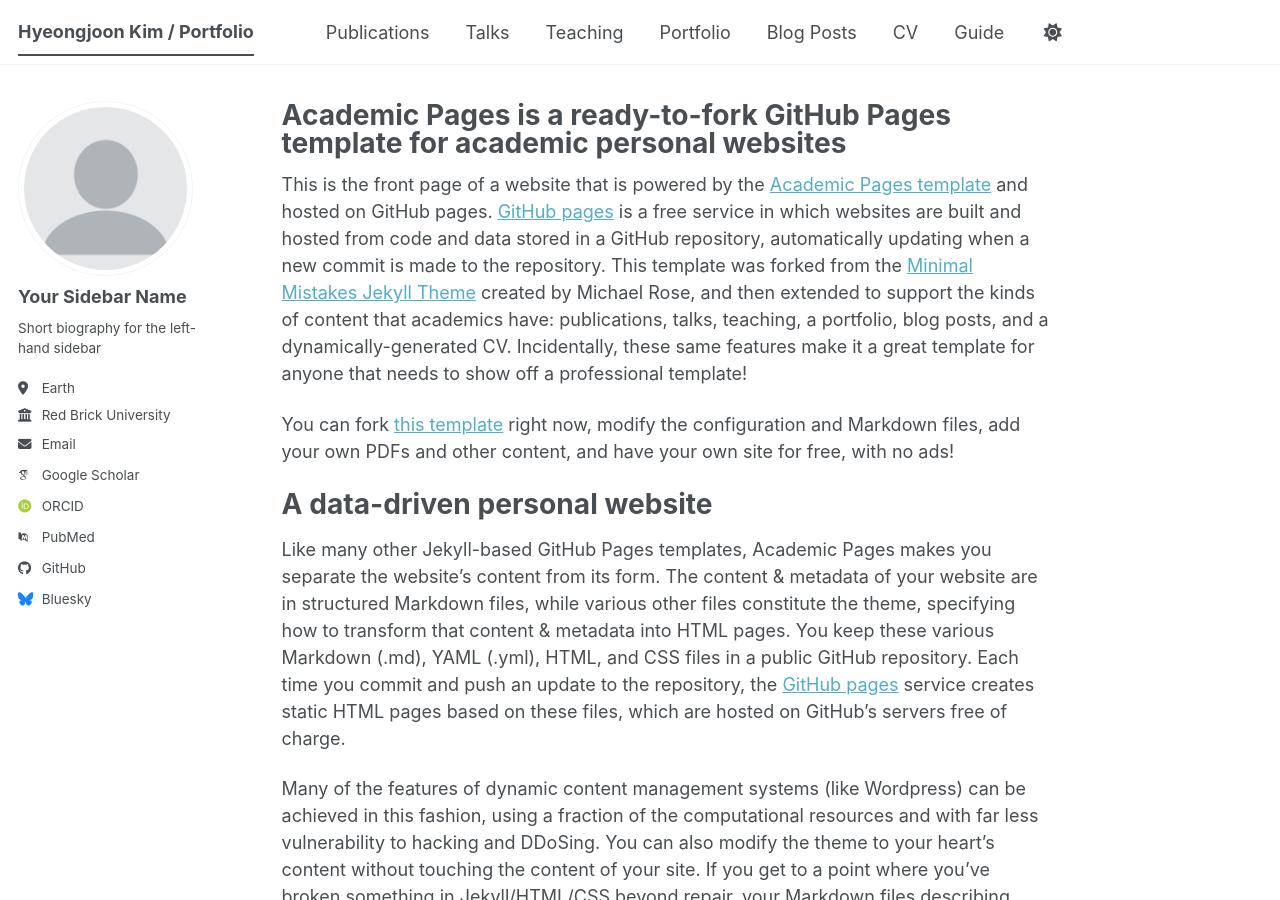
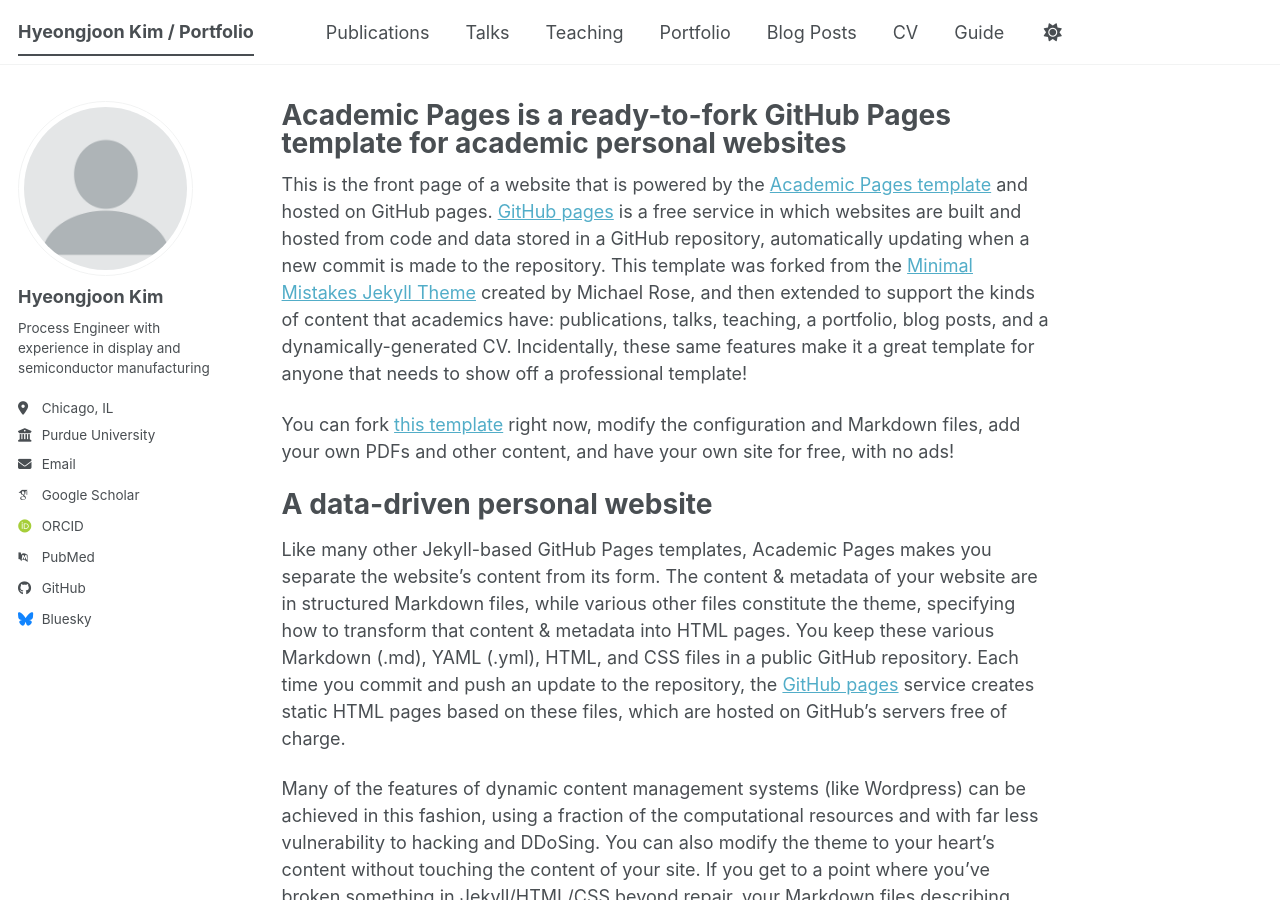
Before and after one commit to joonk1214/joonk1214.github.io, a Jekyll site: the page built from _pages/about.md, in a window 1280 px wide and 900 px high. Built offline with Jekyll 4.4.1, drawn with Linux system fonts in a browser that asks for light colours; some web fonts are replaced; a script bundle is joined from its source files by our own code; library files that are not in the unit come from our copies.

Commit message:
Update _config.yml

```diff
--- a/_config.yml
+++ b/_config.yml
@@ -24,11 +24,11 @@ repository               : "academicpages/academicpages.github.io"
 author:
   # Biographic information
   avatar           : "profile.png"
-  name             : "Your Sidebar Name"
+  name             : "Hyeongjoon Kim"
   pronouns         : # example: "she/her"
-  bio              : "Short biography for the left-hand sidebar"
-  location         : "Earth"
-  employer         : "Red Brick University"
+  bio              : "Process Engineer with experience in display and semiconductor manufacturing"
+  location         : "Chicago, IL"
+  employer         : "Purdue University"
   uri              : # URL
   email            : "none@example.org"
 
```
